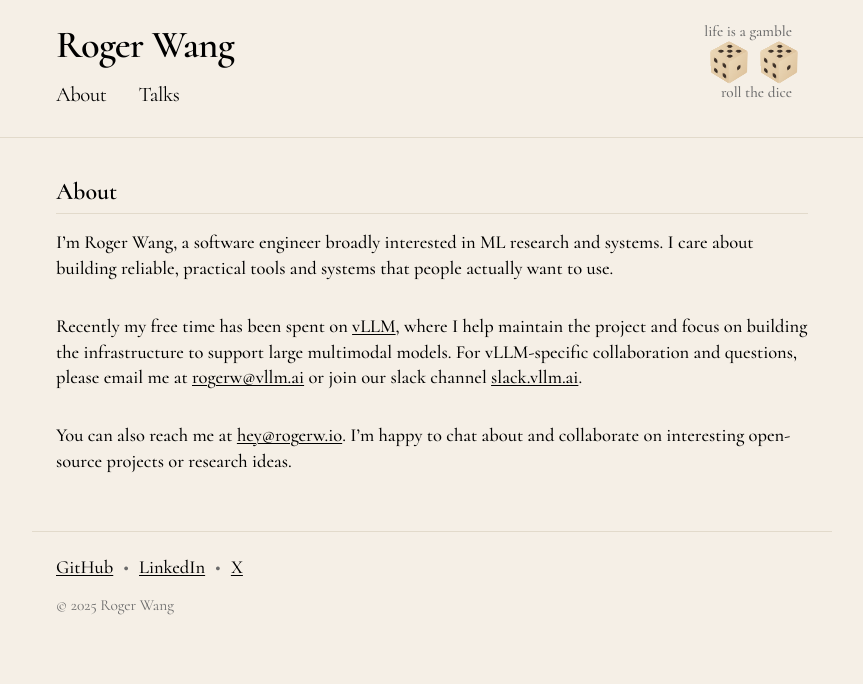
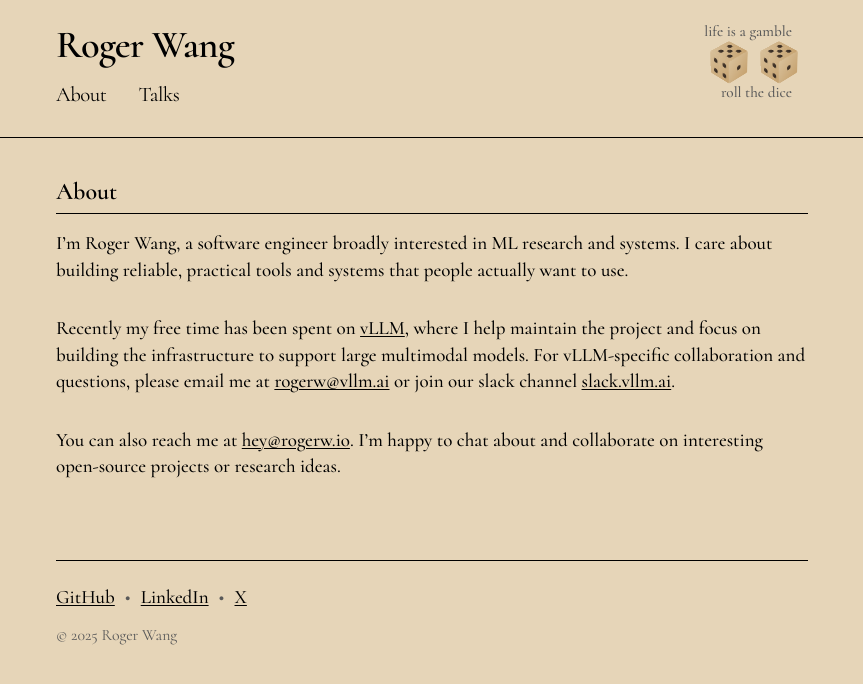
Before and after one commit to ywang96/ywang96.github.io, a plain HTML site: page index.html in a window 1280 px wide. Shown: the whole page, without its empty margins (208-1071 px from the left). Drawn offline with Linux system fonts and the light colour scheme.

Commit message:
update
Signed-off-by: Roger Wang <hey@rogerw.me>

```diff
--- a/index.html
+++ b/index.html
@@ -75,7 +75,9 @@
 
     </main>
 
-    <footer class="site-footer container" role="contentinfo">
+    <footer class="site-footer" role="contentinfo">
+      <div class="container">
+        <div class="footer-inner">
           <div class="footer-links">
             <a href="https://github.com/ywang96" rel="me noopener noreferrer" target="_blank">GitHub</a>
             <span aria-hidden="true">•</span>
@@ -84,6 +86,8 @@
             <a href="https://x.com/rogerw0108" rel="me noopener noreferrer" target="_blank">X</a>
           </div>
           <small>&copy; <span id="year"></span> Roger Wang</small>
+        </div>
+      </div>
     </footer>
     <script src="site.js"></script>
   </body>
--- a/styles.css
+++ b/styles.css
@@ -1,8 +1,8 @@
 /* Monochrome, minimalist, system-font stack */
 :root {
-  --bg: #f5efe6;    /* warm beige */
+  --bg: #e6d5b8;    /* darker beige */
   --text: #000000;  /* true black */
-  --muted: #6b6b6b; /* neutral gray */
+  --muted: #595959; /* slightly darker neutral gray */
   --line: #e2dacb;  /* soft divider on beige */
   --font-sans: "Cormorant", ui-serif, Georgia, "Times New Roman", serif;
   /* Dice sizing */
@@ -12,9 +12,9 @@
 
 @media (prefers-color-scheme: dark) {
   :root {
-    --bg: #f5efe6;   /* keep beige in dark mode */
+    --bg: #e6d5b8;   /* keep beige in dark mode */
     --text: #000000; /* keep black text */
-    --muted: #6b6b6b;
+    --muted: #595959;
     --line: #e2dacb;
   }
 }
@@ -32,9 +32,9 @@ body {
   color: var(--text);
   background: var(--bg);
   font-family: var(--font-sans);
-  font-size: 18.5px;
+  font-size: 19px; /* slightly larger body text */
   line-height: 1.65;
-  font-weight: 500; /* slightly bolder body text */
+  font-weight: 500; /* revert to normal medium weight */
   -webkit-font-smoothing: antialiased;
   -moz-osx-font-smoothing: grayscale;
 }
@@ -52,7 +52,7 @@ a { text-underline-offset: 2px; text-decoration-thickness: 1px; }
 }
 
 .site-header {
-  border-bottom: 1px solid var(--line);
+  border-bottom: 1px solid #000000;
 }
 
 .site-header .container { position: relative; }
@@ -93,7 +93,7 @@ a { text-underline-offset: 2px; text-decoration-thickness: 1px; }
 .site-main { padding-top: 8px; }
 
 .section { padding: 32px 0; }
-.section + .section { border-top: 1px solid var(--line); }
+.section + .section { border-top: 1px solid #000000; }
 
 h2 {
   font-size: 1.5rem;
@@ -103,7 +103,7 @@ h2 {
   line-height: 1.2;
   margin: 0 0 16px 0;
   padding-bottom: 6px;
-  border-bottom: 1px solid var(--line);
+  border-bottom: 1px solid #000000;
 }
 
 p { margin: 0; }
@@ -128,10 +128,14 @@ p + p { margin-top: 16px; }
 .item-note { color: var(--muted); margin-left: 8px; }
 
 .site-footer {
-  border-top: 1px solid var(--line);
   color: var(--muted);
+  padding-top: 0;
+  padding-bottom: 40px;
+}
+
+.site-footer .footer-inner {
+  border-top: 1px solid #000000; /* divider matches content width (excludes container padding) */
   padding-top: 20px;
-  padding-bottom: 40px;
 }
 
 .footer-links {
@@ -207,7 +211,7 @@ p + p { margin-top: 16px; }
   transition: transform 1100ms cubic-bezier(0.22, 0.8, 0.2, 1);
   /* Add a matching background behind faces to mask micro-gaps */
   background:
-    linear-gradient(135deg, #ead7b6 0%, #dec39d 100%),
+    linear-gradient(135deg, #d8c09a 0%, #c6a26f 100%),
     repeating-linear-gradient(25deg, rgba(0,0,0,0.03) 0 2px, rgba(255,255,255,0.03) 2px 4px);
 }
 
@@ -271,7 +275,7 @@ p + p { margin-top: 16px; }
   padding: 4px;
   border-radius: 2px; /* tighter rounding to minimize corner wedges */
   background:
-    linear-gradient(135deg, #ead7b6 0%, #dec39d 100%),
+    linear-gradient(135deg, #d8c09a 0%, #c6a26f 100%),
     repeating-linear-gradient(25deg, rgba(0,0,0,0.03) 0 2px, rgba(255,255,255,0.03) 2px 4px);
   backface-visibility: hidden;
   -webkit-backface-visibility: hidden;
```
Also changed, not shown: talks.html (+5 -1 lines). Lines whose indentation alone changed are shown as unchanged.
